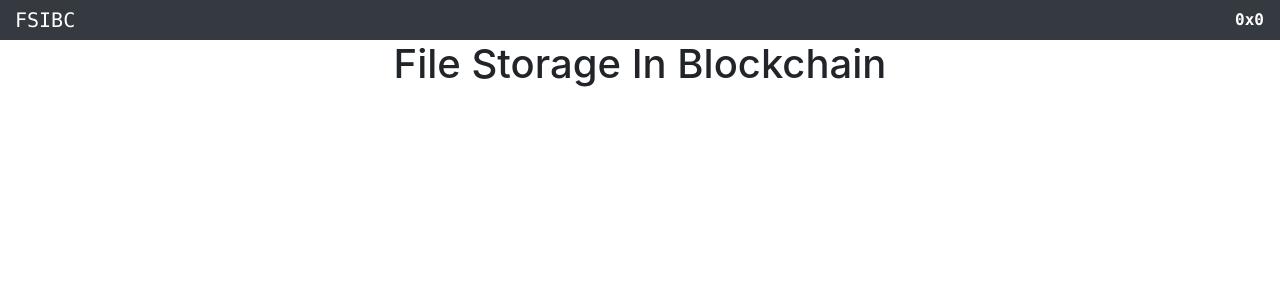
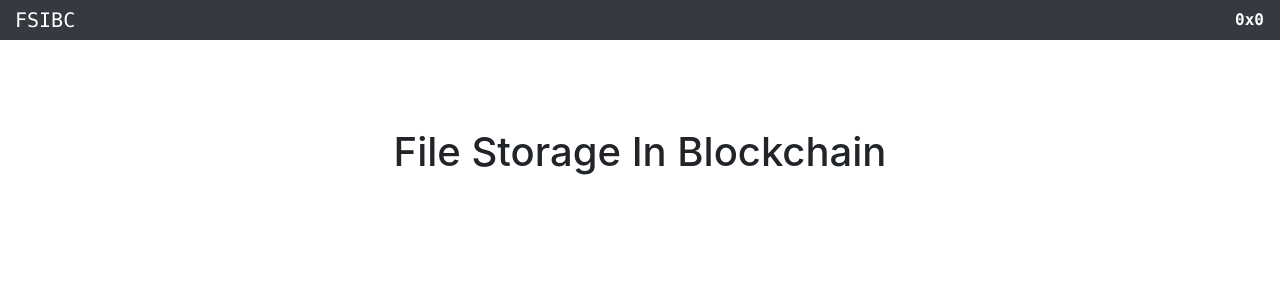
Before and after one commit to webroyit/nb2c2s-FileStorageInBlockchain, a React (Create React App) app: page / in a window 1280 px wide. Shown: the top 300 px of the page. Built offline with nearby package versions, Linux system fonts and the light colour scheme.

Commit message:
Add main.js

```diff
--- a/src/App.js
+++ b/src/App.js
@@ -1,12 +1,18 @@
+import React, { Component } from 'react';
+
 import Navbar from './components/Navbar';
+import Main from './components/Main';
 
-function App() {
-  return (
-    <div>
-      <Navbar />
-      <h1 className="text-center">File Storage In Blockchain</h1>
-    </div>
-  );
+class App extends Component {
+
+  render() {
+    return (
+      <div>
+        <Navbar />
+        <Main />
+      </div>
+    );
+  }
 }
 
 export default App;
--- /dev/null
+++ b/src/components/Main.js
@@ -0,0 +1,22 @@
+import React, { Component } from 'react';
+
+class Main extends Component {
+
+  render() {
+    return (
+      <div className="container-fluid mt-5 text-center">
+        <div className="row">
+          <main role="main" className="col-lg-12 ml-auto mr-auto" style={{ maxWidth: '1024px' }}>
+            <div className="content">
+              <p>&nbsp;</p>
+              <h1>File Storage In Blockchain</h1>
+              <p>&nbsp;</p>
+            </div>
+          </main>
+        </div>
+      </div>
+    );
+  }
+}
+
+export default Main;
```
